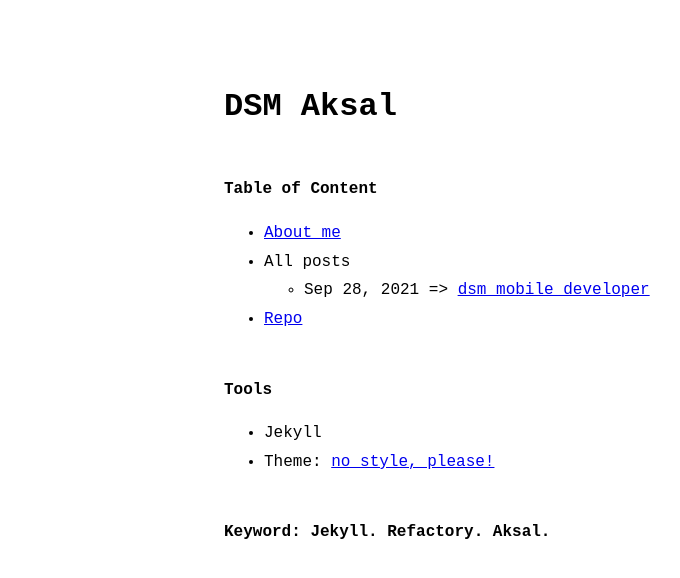
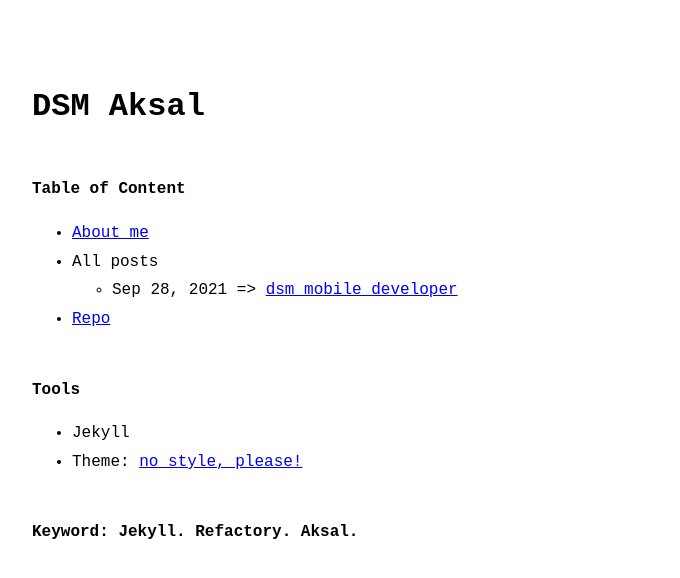
Before and after one commit to aksalsf/refactory-daily-activity, a Jekyll site: the page built from index.md, in a window 1280 px wide. Shown: the top 578 px of the page, without its empty margins (96-776 px from the left). Built offline with Jekyll 4.4.1, drawn with Linux system fonts in a browser that asks for light colours.

Commit message:
ngubah lebar default

```diff
--- a/_sass/no-style-please.scss
+++ b/_sass/no-style-please.scss
@@ -46,7 +46,7 @@ li { margin: 0.4rem 0; }
 *:target { background: yellow; }
 
 .w {
-  max-width: 640px;
+  max-width: 80vw;
   margin: 0 auto;
   padding: 4rem 2rem;
 }
```
